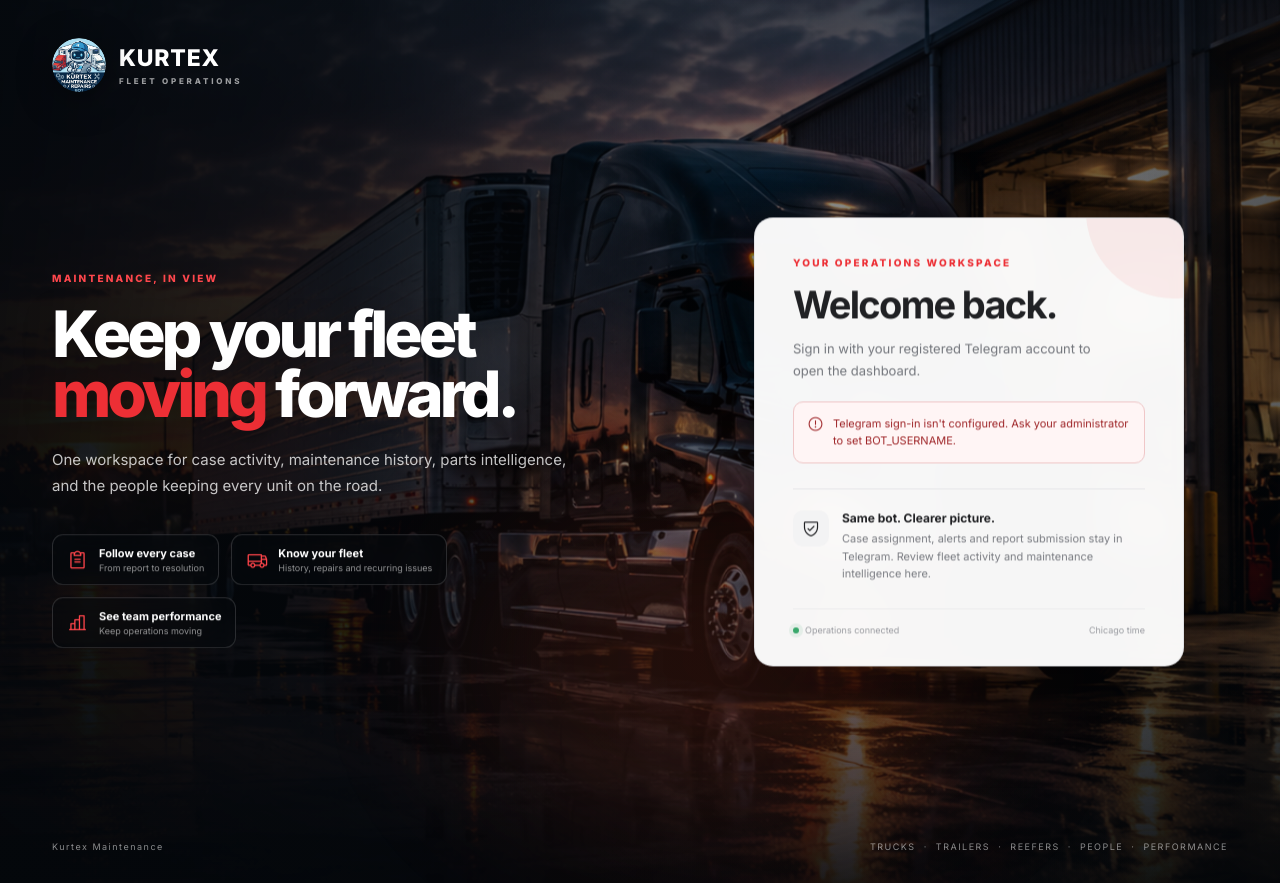
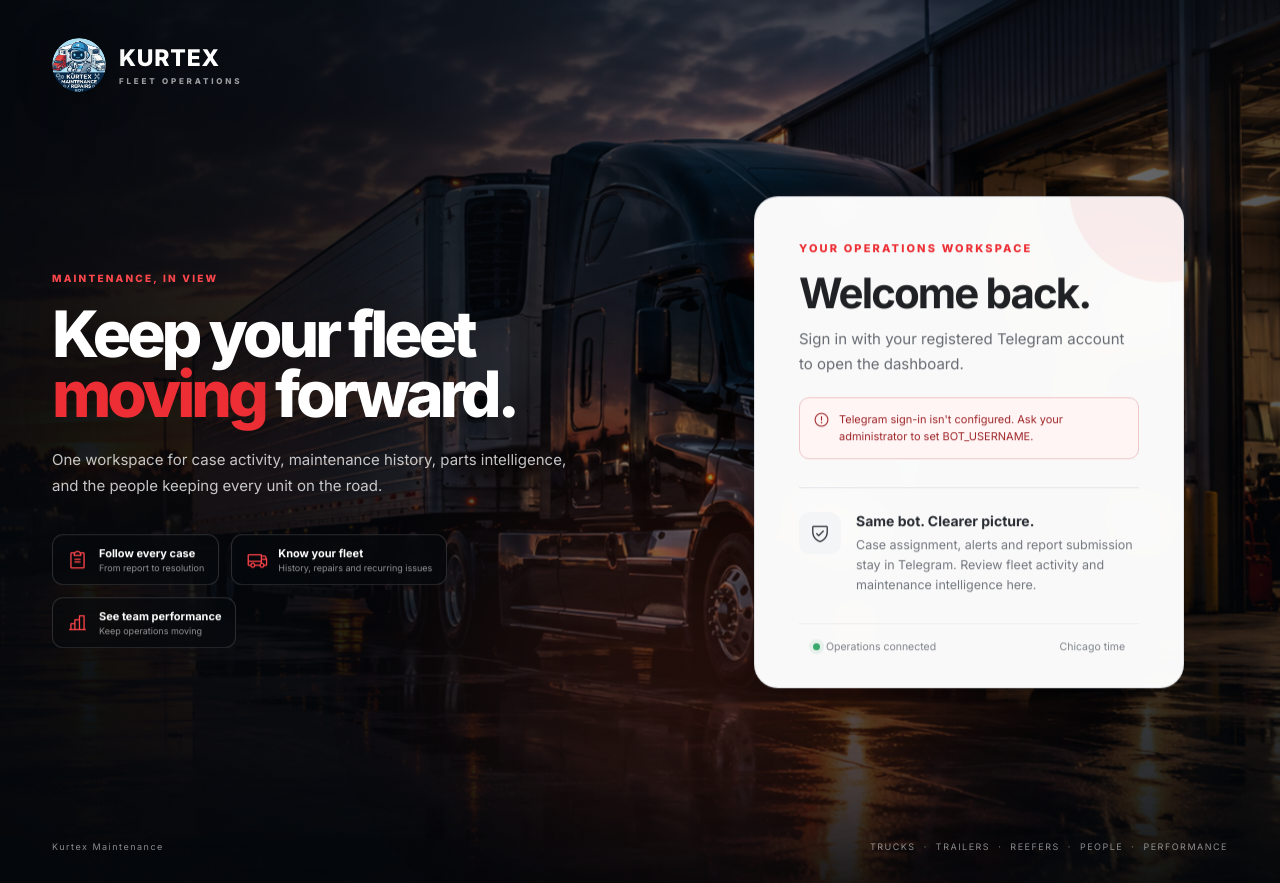
Before and after one commit to vitoroidaniel/kurtex-alert-bot, a Flask app: page /login in a window 1280 px wide. Run offline with Flask 3, Linux system fonts and the light colour scheme; parts of the project's set-up code (start-up, migrations or seed data) failed here and were passed over.

Commit message:
Add files via upload

```diff
--- a/static/css/login.css
+++ b/static/css/login.css
@@ -19,3 +19,28 @@
 @media(max-width:900px){.scene-controls{right:18px;bottom:14px}.scene-slide{background-position:58% center}}
 @media(prefers-reduced-motion:reduce){.scene-slide{transition:opacity .25s ease!important;transform:none!important}}
 \n/* v41 login refinement */\n.scene-controls{display:none!important}\n.hero-copy{left:40px;top:50%;width:min(520px,43vw);transform:translateY(-48%)}\n.hero-copy h1{font-size:clamp(46px,4.35vw,70px);line-height:.98;letter-spacing:-3.4px;margin:16px 0 18px}\n.hero-copy>p{max-width:470px;font-size:14px;line-height:1.62;color:rgba(255,255,255,.78)}\n.hero-features{display:grid;gap:9px;margin-top:24px;max-width:410px}\n.hero-features>div{padding:8px 0;border:0;border-radius:0;background:transparent;backdrop-filter:none;gap:14px}\n.hero-features>div:hover{transform:none;border-color:transparent;background:transparent}\n.hero-features i{display:grid;place-items:center;width:46px;height:46px;flex:0 0 46px;border:1px solid rgba(237,47,53,.42);border-radius:10px;background:rgba(112,20,25,.48);font-size:22px;color:#ff4b51}\n.hero-features b{font-size:14px}\n.hero-features small{font-size:11px;color:rgba(255,255,255,.68)}\n.scene-overlay{background:linear-gradient(90deg,rgba(4,7,11,.92) 0%,rgba(4,7,11,.68) 27%,rgba(4,7,11,.2) 57%,rgba(4,7,11,.2) 72%,rgba(4,7,11,.5) 100%),linear-gradient(0deg,rgba(3,6,9,.76) 0%,rgba(3,6,9,.08) 48%,rgba(3,6,9,.28) 100%)}\n@media(max-width:1180px){.hero-features>div:nth-child(3){display:flex}}\n@media(max-width:900px){.hero-copy{left:22px;right:22px;top:22%;width:auto;transform:none}.hero-copy h1{font-size:42px}.hero-copy>p{display:block;font-size:12px;max-width:430px}.hero-features{display:none}}\n
+
+/* v45 premium login card */
+.login-card-wrap{width:min(500px,38vw);right:6vw}
+.login-card{padding:44px 44px 34px;border-radius:24px;border:1px solid rgba(222,224,228,.94);background:rgba(255,255,255,.975);box-shadow:0 34px 100px rgba(0,0,0,.34),0 2px 10px rgba(0,0,0,.06)}
+.login-card:after{width:190px;height:190px;right:-76px;top:-105px;background:rgba(237,47,53,.065)}
+.card-kicker{font-size:11px;letter-spacing:2.15px}
+.login-card h2{margin:16px 0 13px;font-size:42px;line-height:1.03;letter-spacing:-1.9px}
+.intro{max-width:380px;font-size:15px;line-height:1.65;color:#676b72}
+.telegram-box{margin-top:30px;min-height:58px;width:100%}
+.tg-wrap{display:flex;width:100%;min-height:54px;align-items:center;border-radius:12px;overflow:hidden;background:#54a9e8;box-shadow:none;transition:none!important;transform:none!important;animation:none!important}
+.tg-wrap:hover,.tg-wrap:active,.tg-wrap:focus-within{transform:none!important;box-shadow:none!important}
+.tg-wrap iframe{display:block!important;border:0!important;border-radius:12px!important;transform:none!important;animation:none!important}
+.help{gap:8px;margin-top:15px;font-size:11.5px;line-height:1.55;color:#858990}
+.help i{font-size:15px}
+.divider{margin:28px 0 24px;background:#e3e5e8}
+.trust{gap:15px}
+.trust>i{width:42px;height:42px;flex-basis:42px;border-radius:12px;background:#f4f5f6;font-size:21px;color:#30343a}
+.trust div{gap:6px}
+.trust b{font-size:14px;color:#292d33}
+.trust span{font-size:12.5px;line-height:1.62;color:#73777e}
+.system-row{margin-top:27px;padding:16px 14px 0;font-size:10.5px;color:#7f838a}
+.system-row i{width:7px;height:7px}
+@media(max-width:1180px){.login-card-wrap{width:430px;right:3.5vw}}
+@media(max-width:900px){.login-card-wrap{left:18px;right:18px;width:auto}.login-card{max-width:560px;padding:30px 28px}.login-card h2{font-size:34px}.intro{font-size:14px}}
+@media(max-width:520px){.login-card{padding:27px 23px;border-radius:20px}.login-card h2{font-size:32px}.card-kicker{font-size:10px}.intro{font-size:13.5px}.trust b{font-size:13px}.trust span{font-size:11.5px}.system-row{font-size:10px;padding-left:0;padding-right:0}}
```
